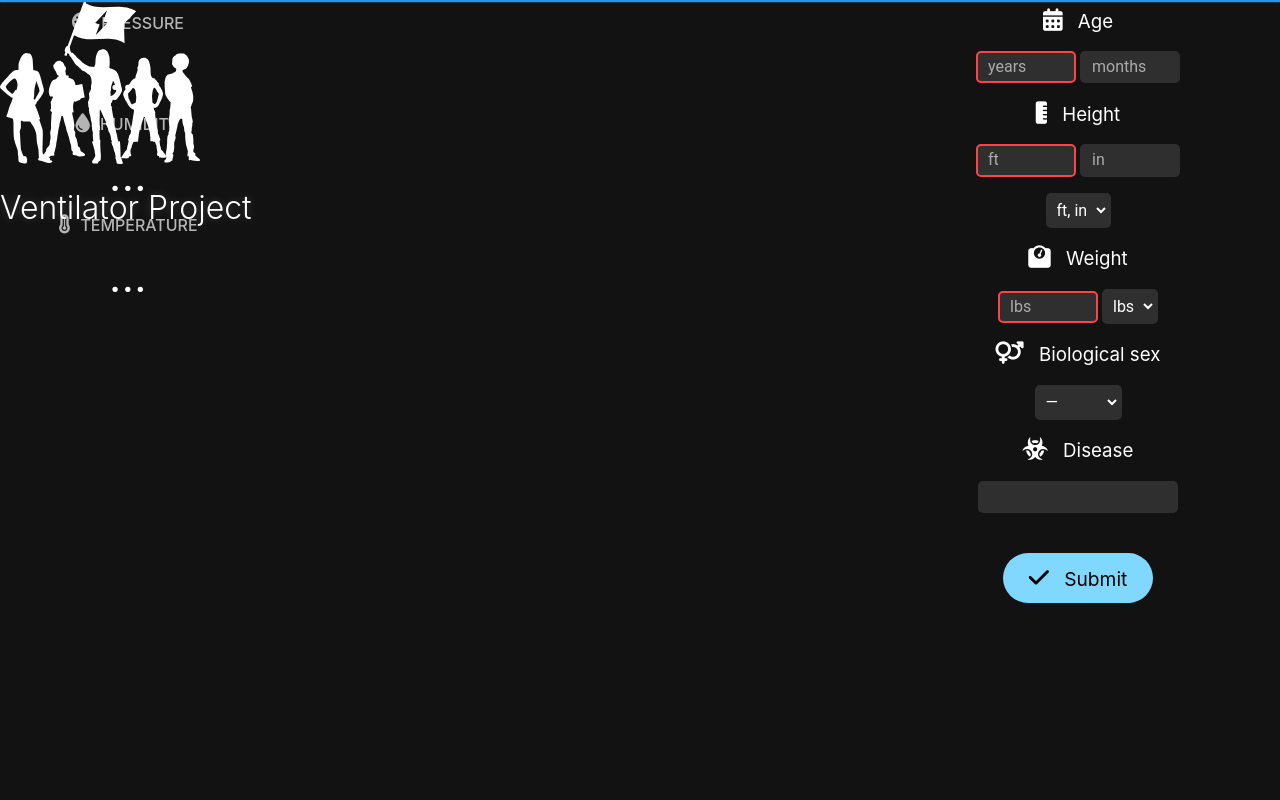
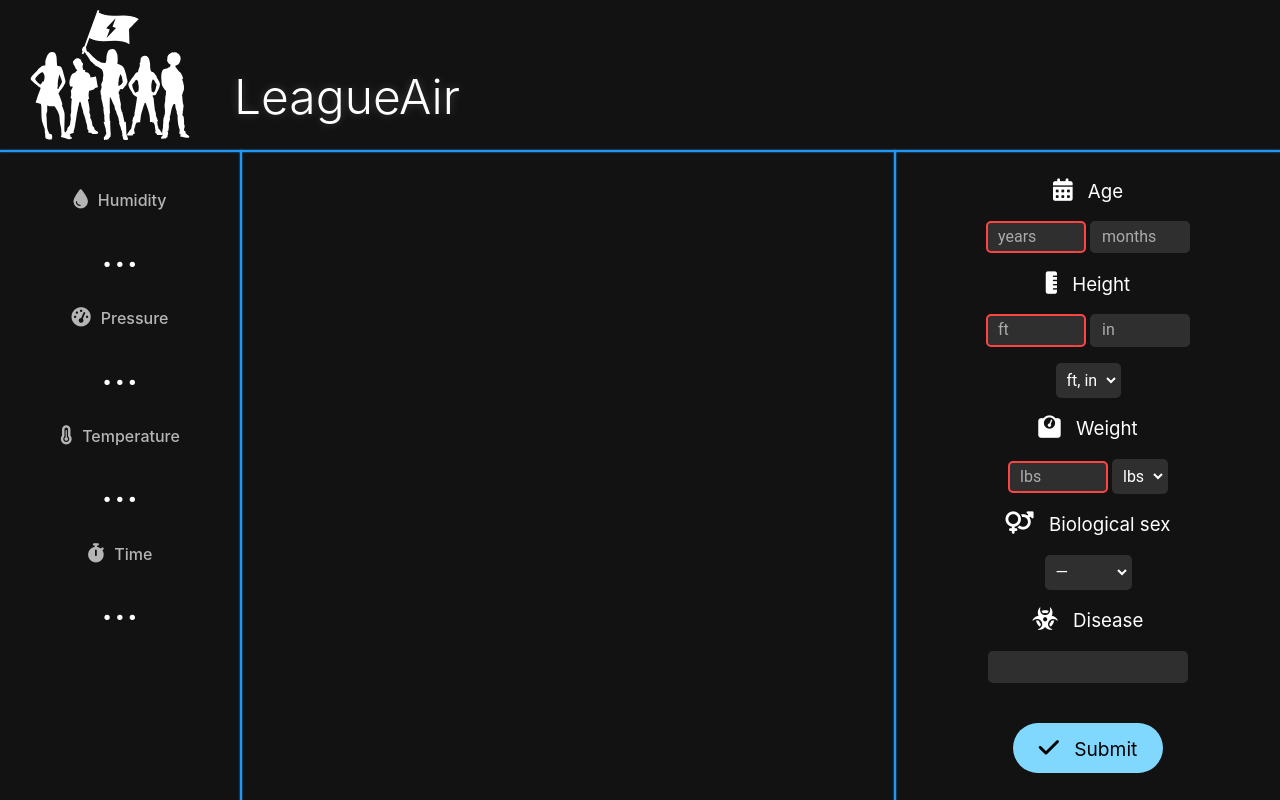
Before and after one commit to Squash-16933/VentilatorProject-frontend, a website: page index.html in a window 1280 px wide. Drawn offline with nearby package versions, Linux system fonts and the light colour scheme; files that its build step writes are made by us from their sources; a web font is replaced by a local one.

Commit message:
Added #12 from other repo
https://github.com/Squash-16933/VentilatorProject/issues/12
Add stopwatch for ventilator use time

```diff
--- a/css/sass/app.scss
+++ b/css/sass/app.scss
@@ -28,24 +28,66 @@ $transition-title-flickerin: 500ms;
 $transition-controls-profile-height-unit: 1s; // When changing this, update app.js: height_unit_changeUnit()
 $transition-display: 800ms;
 
+// Media queries
+@media (max-width: 900px) {
+    #line-left, #line-right {
+        display: none;
+    }
+
+    .stats {
+        display: block;
+        background: green;
+        position: default !important;
+        width: 100% !important;
+        height: auto !important;
+    }
+
+    .stat-block {
+        display: inline-block !important;
+        width: auto !important;
+        margin: auto 30px !important;
+    }
+
+    .controls {
+        display: block !important;
+        position: default !important;
+        top: 0 !important;
+        left: 0 !important;
+        width: 100% !important;
+        height: auto !important;
+    }
+}
+
 body {
-    position: relative;
+    width: 100vw;
+    height: 100vh;
+    margin: 0;
+    padding: 0;
+}
+
+.section {
+    position: absolute;
+    box-sizing: border-box;
+    padding: 10px;
 }
 
 header {
-    position: absolute;
-    top: 0;
-    left: 0;
     width: 100%;
-    height: 20%;
+    height: 150px;
 }
 
 header img {
+    max-height: 100%;
     display: inline;
 }
 
 #title {
     opacity: 0;
+
+    display: inline-block;
+    vertical-align: bottom;
+    margin: 20px;
+    font-size: 3em;
 
     animation-name: title-flickerin;
     animation-duration: $transition-title-flickerin;
@@ -54,7 +96,8 @@ header img {
 }
 
 #line-top {
-    top: 20%;
+    width: 100%;
+    top: 150px;
     height: 2px;
 
     animation-name: line-expandx;
@@ -62,11 +105,10 @@ header img {
 
 #line-left {
     bottom: 0;
-    left: 20%;
+    left: 240px;
     width: 2px;
 
     animation-name: line-expandy;
-    box-shadow: inherit 1px inherit;
 }
 
 #line-right {
@@ -75,7 +117,6 @@ header img {
     width: 2px;
 
     animation-name: line-expandy;
-    box-shadow: inherit 1px inherit inherit;
 }
 
 .line {
@@ -97,17 +138,10 @@ header img {
 
 // Stats grid
 .stats {
-    position: absolute;
-    bottom: 0%;
-    left: 0%;
-    width: 20%;
+    width: 240px;
     height: 80%;
-
-    display: grid;
-    grid-template-areas:
-        "pressure"
-        "humidity"
-        "temperature";
+    top: 150px;
+    left: 0;
 
     opacity: 0;
     text-align: center;
@@ -125,11 +159,7 @@ header img {
     color: $color-stats-stat;
 }
 
-.stats > div {
-    margin: auto;
-}
-
-.stats > div > div {
+.stats .stat {
     font-size: 3em;
 }
 
@@ -141,16 +171,10 @@ header img {
     margin-left: 5px;
 }
 
-#stats-pressure {
-    grid-area: pressure;
-}
-
-#stats-humidity {
-    grid-area: humidity;
-}
-
-#stats-temperature {
-    grid-area: temperature;
+.stat-block {
+    width: 100%;
+    display: block;
+    margin: 30px auto auto auto;
 }
 
 // Logo
@@ -164,11 +188,10 @@ header img {
 // Controls
 .controls {
     position: absolute;
-    bottom: 0%;
-    right: 0%;
     width: 30%;
     height: 80%;
-    padding: 10px;
+    top: 150px;
+    right: 0;
 
     opacity: 0;
     text-align: center;
@@ -225,7 +248,7 @@ header img {
 // Animations
 @keyframes line-expandx {
     from {
-        width: 0%;
+        width: 0;
     }
     to {
         width: 100%;
@@ -234,10 +257,10 @@ header img {
 
 @keyframes line-expandy {
     from {
-        height: 0%;
+        height: 0;
     }
     to {
-        height: 80%;
+        height: calc(100% - 150px);
     }
 }
 
--- a/index.html
+++ b/index.html
@@ -2,7 +2,7 @@
 <html>
 
 <head>
-    <title>Ventilator | Home</title>
+    <title>LeagueAir | Home</title>
     <meta name="viewport" content="width=device-width, initial-scale=1.0">
     <meta http-equiv="Content-Type" content="text/html; charset=utf-8" />
 
@@ -16,40 +16,39 @@
 </head>
 
 <body>
-    <header>
+    <header class="section">
         <img id="logo" src="assets/League Logo F White FINAL.svg" alt="The LEAGUE of Amazing Programmers logo">
 
-        <h1 id="title">Ventilator Project</h1>
+        <h1 id="title">LeagueAir</h1>
     </header>
 
     <div id="line-top" class="line"></div>
     <div id="line-left" class="line"></div>
     <div id="line-right" class="line"></div>
 
-    <div class="stats">
+    <div class="stats section">
         <div id="stats-humidity" class="stat-block">
-            <progress-ring stroke="ff0000" stroke-width="8" radius="100" progress="80"></progress-ring>
-
-            <h2><i class="icon fas fa-tint"></i>HUMIDITY</h2>
+            <h2><i class="icon fas fa-tint"></i>Humidity</h2>
             <div class="stat">...</div>
         </div>
 
         <div id="stats-pressure" class="stat-block">
-            <progress-ring stroke="4635e2" stroke-width="8" radius="100" progress="80"></progress-ring>
-
-            <h2><i class="icon fas fa-tachometer-alt"></i>PRESSURE</h2>
+            <h2><i class="icon fas fa-tachometer-alt"></i>Pressure</h2>
             <div class="stat">...</div>
         </div>
 
         <div id="stats-temperature" class="stat-block">
-            <progress-ring stroke="00ff00" stroke-width="8" radius="100" progress="80"></progress-ring>
+            <h2><i class="icon fas fa-thermometer-three-quarters"></i>Temperature</h2>
+            <div class="stat">...</div>
+        </div>
 
-            <h2><i class="icon fas fa-thermometer-three-quarters"></i>TEMPERATURE</h2>
+        <div id="stats-time" class="stat-block">
+            <h2><i class="icon fas fa-stopwatch"></i>Time</h2>
             <div class="stat">...</div>
         </div>
     </div>
 
-    <div class="controls">
+    <div class="controls section">
         <form id="controls-profile" onsubmit="controls_profile_submit()">
             <p>
                 <label for="age">
@@ -119,10 +118,10 @@
 
             <div id="controls-profile-submit-wrapper">
                 <input id="controls-profile-submit" type="submit" value="">
-                <span><i class="icon fas fa-check"></i> Submit</div>
+                <span><i class="icon fas fa-check"></i> Submit
             </div>
-        </form>
     </div>
+    </form>
 
     <script src="./build/app.js"></script>
     <script src="https://kit.fontawesome.com/1c15d88451.js" crossorigin="anonymous"></script>
--- a/js/app.js
+++ b/js/app.js
@@ -8,6 +8,11 @@ class Handler {
 
         var temperature = document.querySelector('#stats-temperature .stat')
         temperature.innerHTML = Math.round(response.data.temperature/100)+'<div class="stat-unit">°C</div>'
+    }
+
+    static h_getTime(response) {
+        var time = document.querySelector('#stats-time .stat')
+        time.innerHTML = response.data+'<div class="stat-unit">s</div>'
     }
 }
 
@@ -53,6 +58,7 @@ class Protocol {
      */
     onReady() {
         this.send('getAll')
+        this.send('getTime')
     }
 
     /**
@@ -84,6 +90,9 @@ class Protocol {
                 switch (corr.type) {
                     case 'getAll':
                         Handler.h_getAll(JSON.parse(event.data))
+                        break
+                    case 'getTime':
+                        Handler.h_getTime(JSON.parse(event.data))
                         break
                 }
             }
```
Also changed, not shown: protocol.md (+9 -0 lines), README.md.
